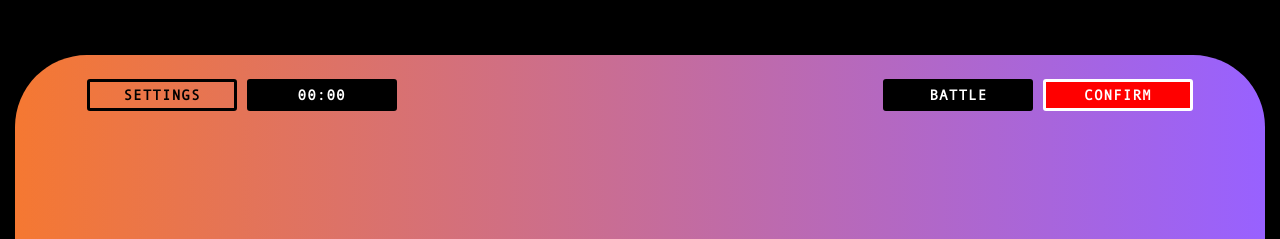
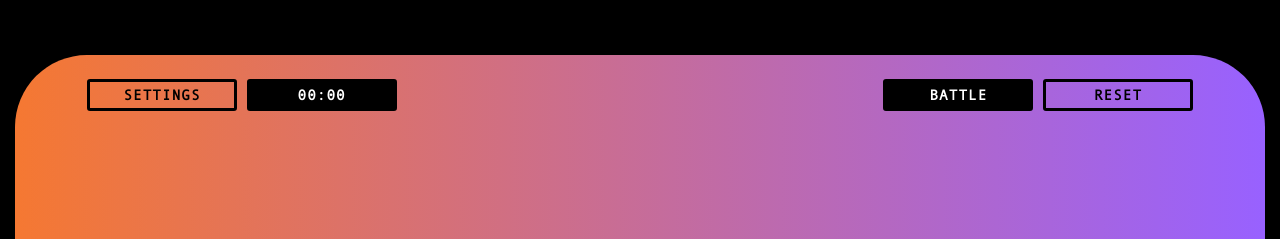
Before and after one commit to AmbrosIA-Institute/texas-meditation-rangers-duel, a website built with webpack: page www/index.html in a window 1280 px wide. Both pictures are taken after a click on the button "RESET". Shown: the top 239 px of the page. Built offline with nearby package versions, Linux system fonts and the light colour scheme; files whose address does not match are found by name.

Commit message:
ui updates

```diff
--- a/www/index.html
+++ b/www/index.html
@@ -78,6 +78,7 @@
                 <h3>Battle Duration</h3>
                 <div class="setting-input">
                   <select id="battle-duration">
+                    <option value="10">00:10</option>
                     <option value="30">00:30</option>
                     <option value="60">01:00</option>
                     <option value="120">02:00</option>
--- a/www/src/js/game.js
+++ b/www/src/js/game.js
@@ -382,6 +382,15 @@ export default class Game
     this.controls.close.on('click touchstart', this.onSettingsClose.bind(this) );
     this.controls.battle.on('click touchstart', this.onBattleClick.bind(this) );
     this.controls.reset.on('click touchstart', this.onResetClick.bind(this) );
+    this.controls.reset.on('mouseout', this.cancelResetConfirm.bind(this) );
+  }
+
+  // Cancel reset confirmation
+  cancelResetConfirm(e)
+  {
+    e.stopPropagation();
+    this.controls.reset.removeClass('confirm').text('RESET');
+    $(document).off('click touchstart', this.cancelResetConfirm);
   }
 
   // Reset button listener
@@ -389,14 +398,12 @@ export default class Game
   {
     if( ! $(e.target).hasClass('confirm') )
     {
-      let btn = $(e.target);
-      btn.addClass('confirm');
-      btn.text('CONFIRM');
-      $(document).on('click touchstart', function(){
-        btn.removeClass('confirm');
-        btn.text('RESET');
-      });
       e.stopPropagation();
+
+      $(e.target).addClass('confirm').text('CONFIRM');
+
+      $(document).on('click touchstart', this.cancelResetConfirm.bind(this));
+
       return false;
     }
     else
--- a/www/src/scss/partials/_game.scss
+++ b/www/src/scss/partials/_game.scss
@@ -26,7 +26,7 @@ section#game
         top:0; left:0; right:0; bottom:0;
         z-index:10;
         box-shadow:  inset 0 0 150px 20px #FFFFFF;
-        mix-blend-mode: color-dodge;
+        // mix-blend-mode: color-dodge;
         mix-blend-mode: overlay;
         pointer-events: none;
         opacity:0;
```
